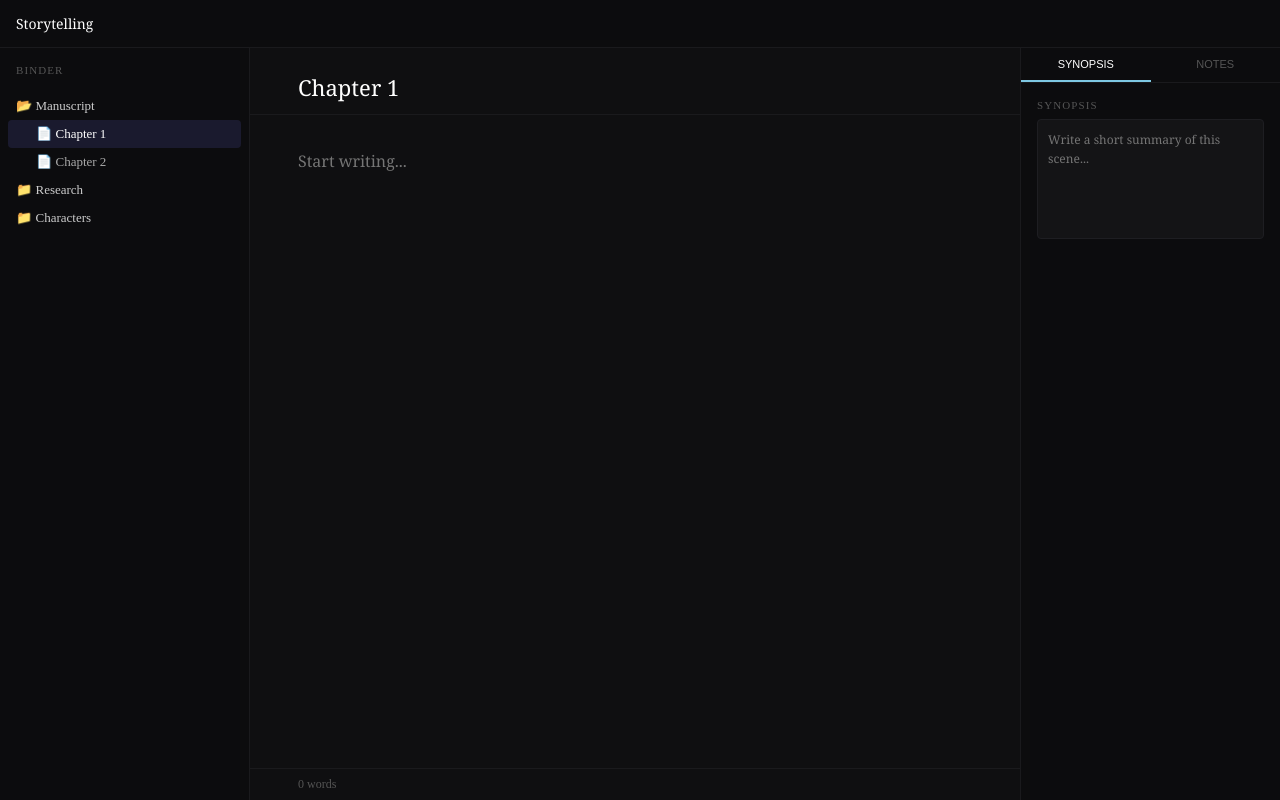
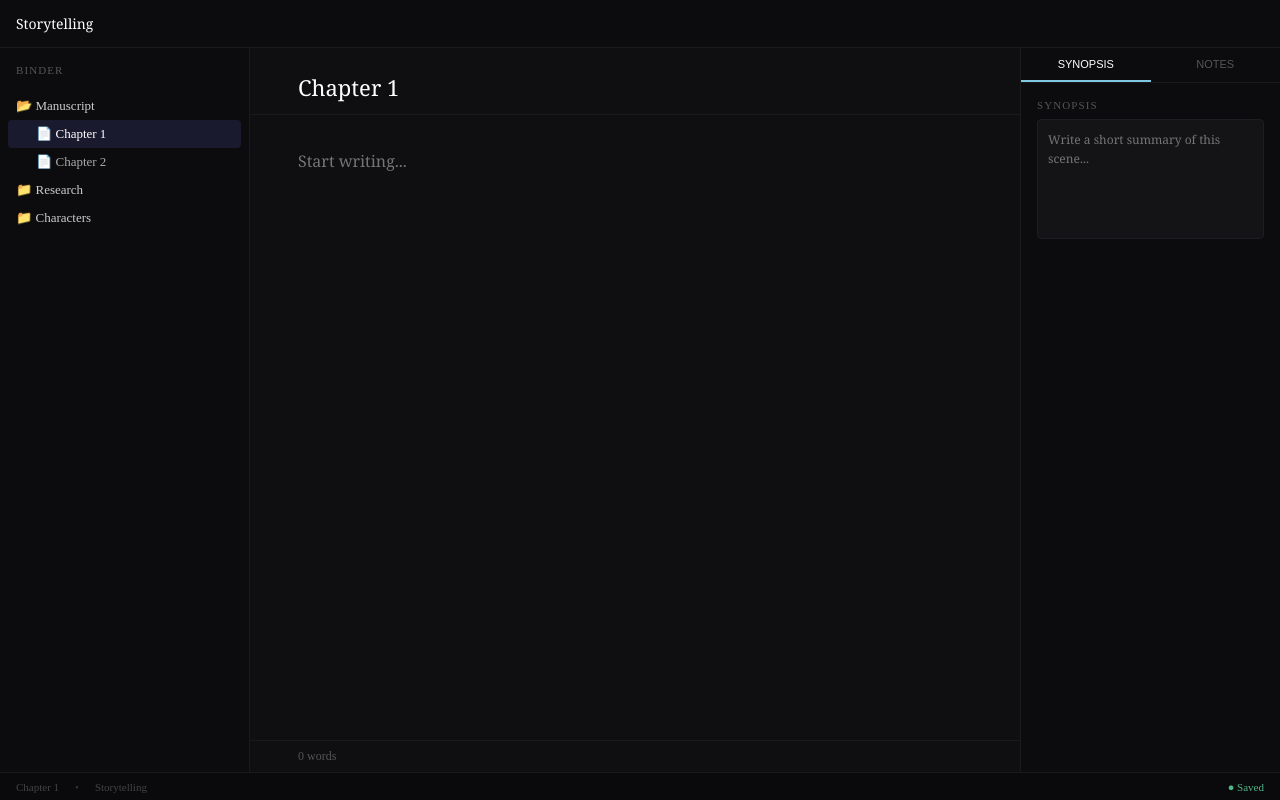
Before and after one commit to dukecarroll1122-ctrl/Storytelling-, a React (Vite) app: page / in a window 1280 px wide. Built offline with nearby package versions, Linux system fonts and the light colour scheme.

Commit message:
add status bar with document name and saved indicator

```diff
--- a/src/App.jsx
+++ b/src/App.jsx
@@ -22,7 +22,13 @@ function App() {
         <Inspector />
 
       </div>
-
+      <div style={{ height: '28px', background: '#0a0a0c', borderTop: '1px solid #1a1a1d', display: 'flex', alignItems: 'center', padding: '0 16px', gap: '16px' }}>
+  <span style={{ color: '#444', fontSize: '11px' }}>{selectedDoc}</span>
+  <span style={{ color: '#333', fontSize: '11px' }}>•</span>
+  <span style={{ color: '#444', fontSize: '11px' }}>Storytelling</span>
+  <div style={{ flex: 1 }} />
+  <span style={{ color: '#52b788', fontSize: '11px' }}>● Saved</span>
+</div>
     </div>
   )
 }
```
